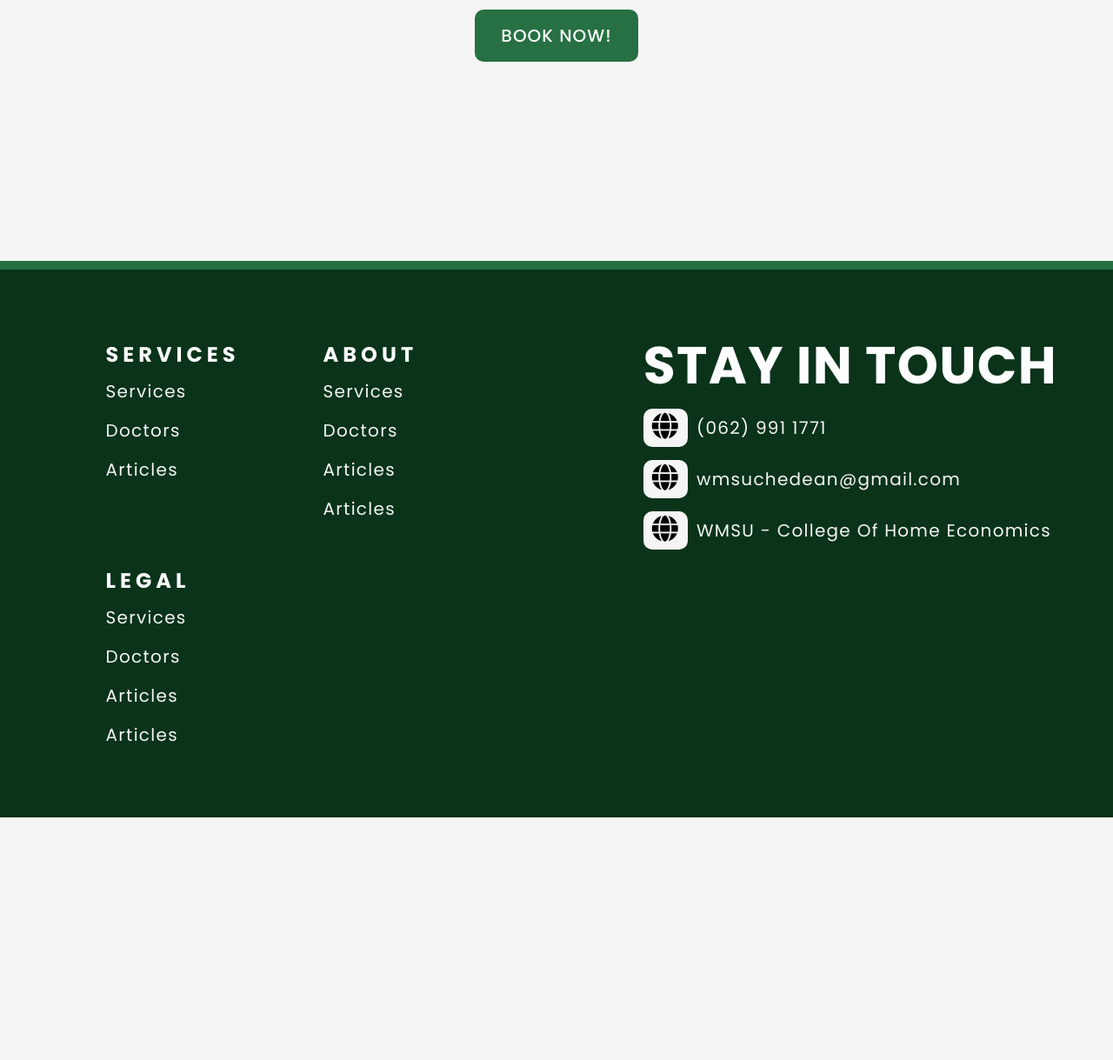
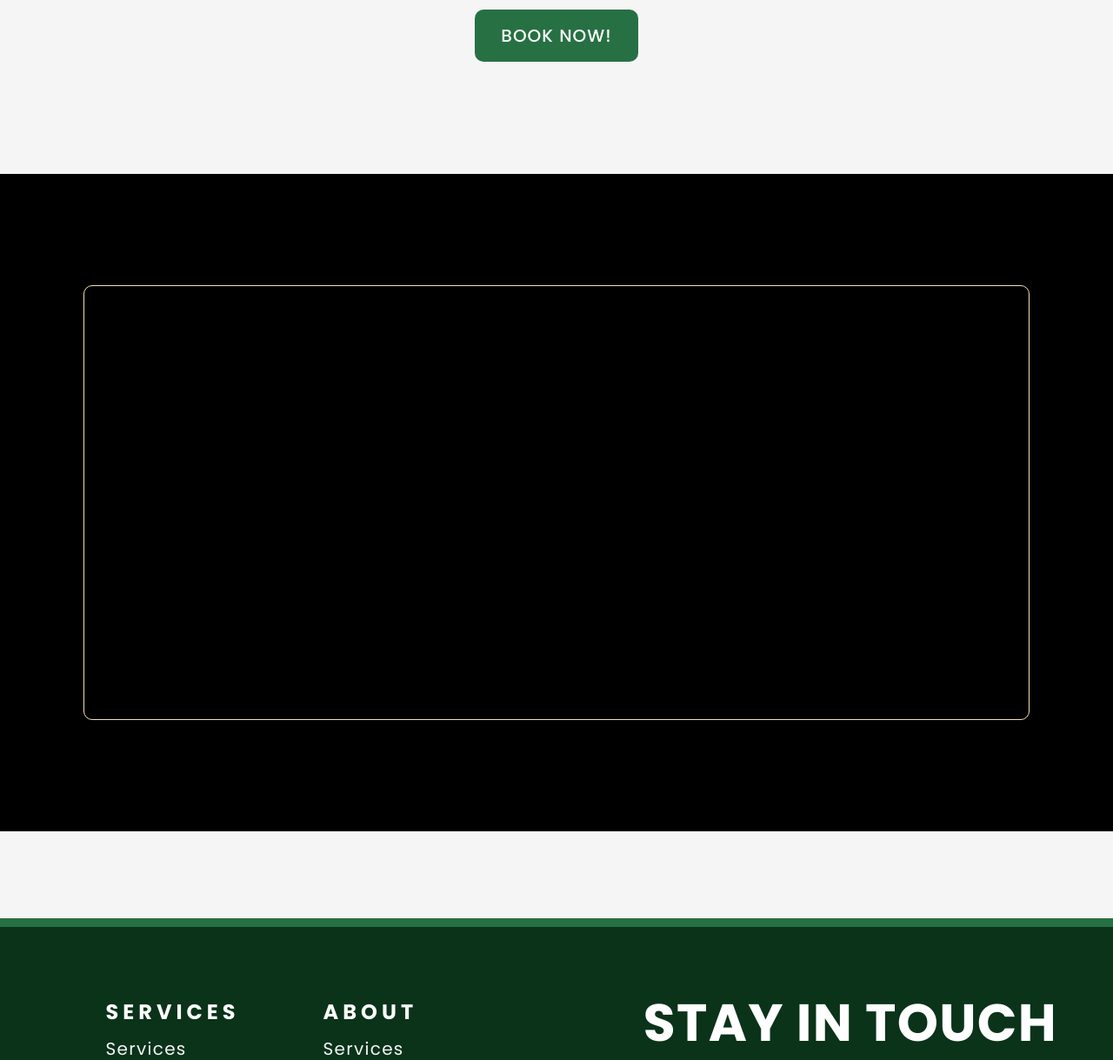
Before and after one commit to wilhelmusolejr/Online-appointment-and-consultation-clinic, a PHP site: page /consultation/consultation.php in a window 1280 px wide. Shown: the part 600-1819 px from the top of the page at 87% size. Before the commit the page ends 1540 px from the top, so only its background shows below. Run offline with PHP 8.4, Linux system fonts and the light colour scheme; some libraries are stand-ins or nearby versions.

Commit message:
Appointment ui
- To be implemented only

```diff
--- a/homepage/consultation/consultation.css
+++ b/homepage/consultation/consultation.css
@@ -28,6 +28,22 @@ main .sizing-secondary .main-text {
   margin: auto;
 }
 
+/* ---------------------*/
+/* ---------------------*/
+/* appointment */
+.appointment-parent {
+  background-color: black;
+
+  width: 100%;
+  min-height: 70vh;
+}
+.appointment-container {
+  border: 1px solid wheat;
+
+  height: 500px;
+}
+
+/* MEDIA QUERIES */
 /* LAPTOP */
 @media (min-width: 768px) {
   .main-text p {
--- a/homepage/consultation/consultation.php
+++ b/homepage/consultation/consultation.php
@@ -40,8 +40,14 @@
 
     </main>
 
+  </header>
 
-  </header>
+  <section class="appointment-parent appointment-process">
+    <div class="appointment-container sizing-secondary card">
+
+    </div>
+  </section>
+
 
 
 
```
